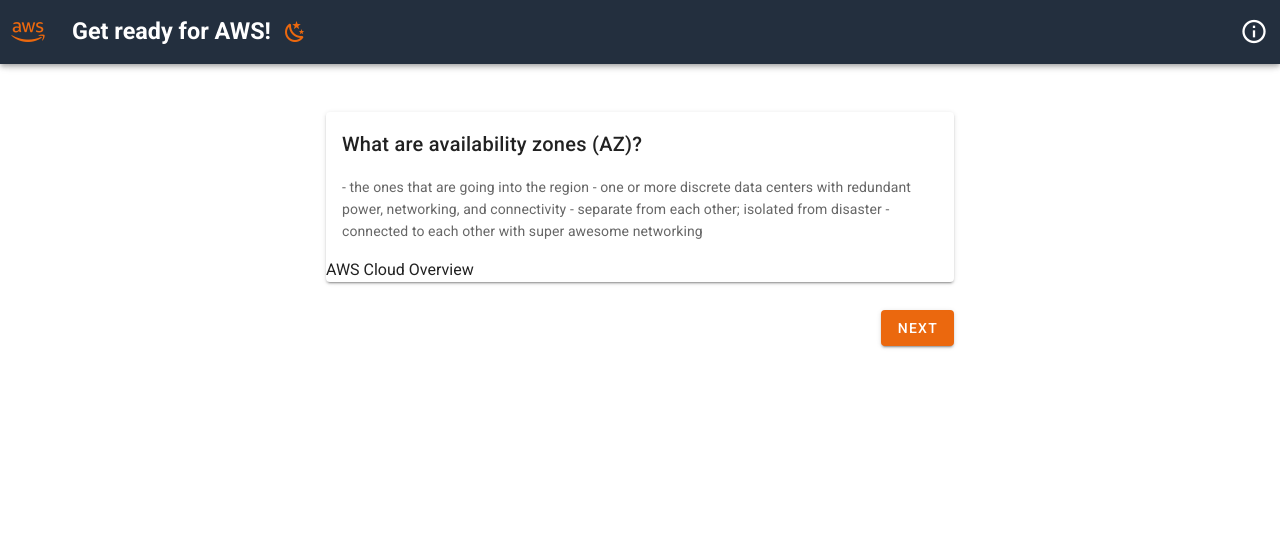
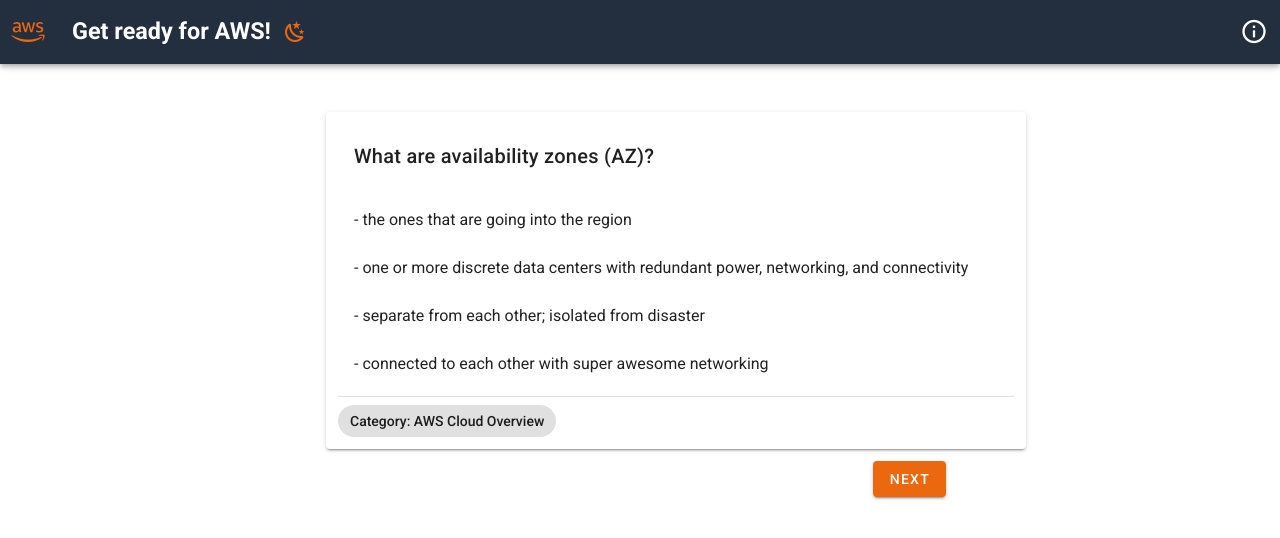
Before and after one commit to dilapitan/test-me-at-aws, a Vue app: page / in a window 1280 px wide. Shown: the top 538 px of the page. Built offline with nearby package versions, Linux system fonts and the light colour scheme.

Commit message:
Update styling of Flashcard

```diff
--- a/src/components/Flashcard.vue
+++ b/src/components/Flashcard.vue
@@ -1,11 +1,24 @@
 <template>
-  <v-card>
-    <v-card-title>{{ details.question }}</v-card-title>
-    <v-card-text>
-      {{ details.answers }}
-    </v-card-text>
+  <v-card width="700" max-width="900">
+    <v-container>
+      <v-card-title>
+        {{ details.question }}
+      </v-card-title>
 
-    <p>{{ details.category.name }}</p>
+      <v-list>
+        <v-list-item v-for="(answer, i) in answers" :key="i">
+          <v-list-item-content>
+            <v-list-item-title v-text="answer"></v-list-item-title>
+          </v-list-item-content>
+        </v-list-item>
+      </v-list>
+
+      <v-divider></v-divider>
+
+      <v-chip class="mt-2 font-weight-medium">
+        Category: {{ details.category.name }}
+      </v-chip>
+    </v-container>
   </v-card>
 </template>
 
@@ -18,5 +31,20 @@
       required: true,
     },
   },
+
+  data: () => ({
+    answers: null,
+  }),
+
+  created() {
+    this.parseAnswers(this.details.answers)
+  },
+
+  methods: {
+    parseAnswers(answers) {
+      const parsed = answers?.split('\n')
+      this.answers = parsed
+    },
+  },
 }
 </script>
--- a/src/components/Home.vue
+++ b/src/components/Home.vue
@@ -7,7 +7,7 @@
         <Flashcard :details="details" />
 
         <br />
-        <v-row class="pr-3">
+        <v-row class="pr-5">
           <v-spacer></v-spacer>
           <v-btn class="white--text" color="accented">NEXT</v-btn>
         </v-row>
```
Also changed, not shown: src/plugins/vuetify.js (+8 -8 lines).
